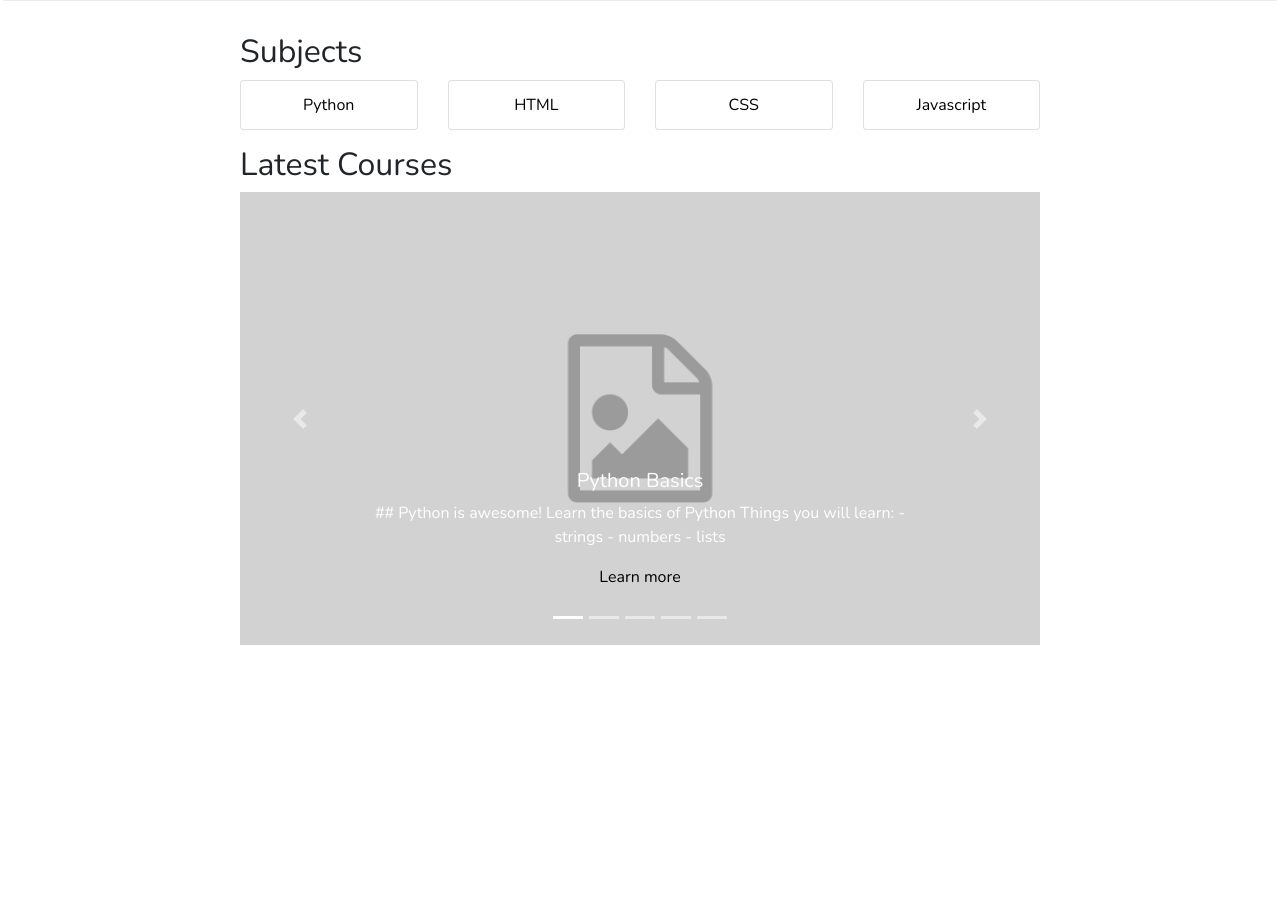
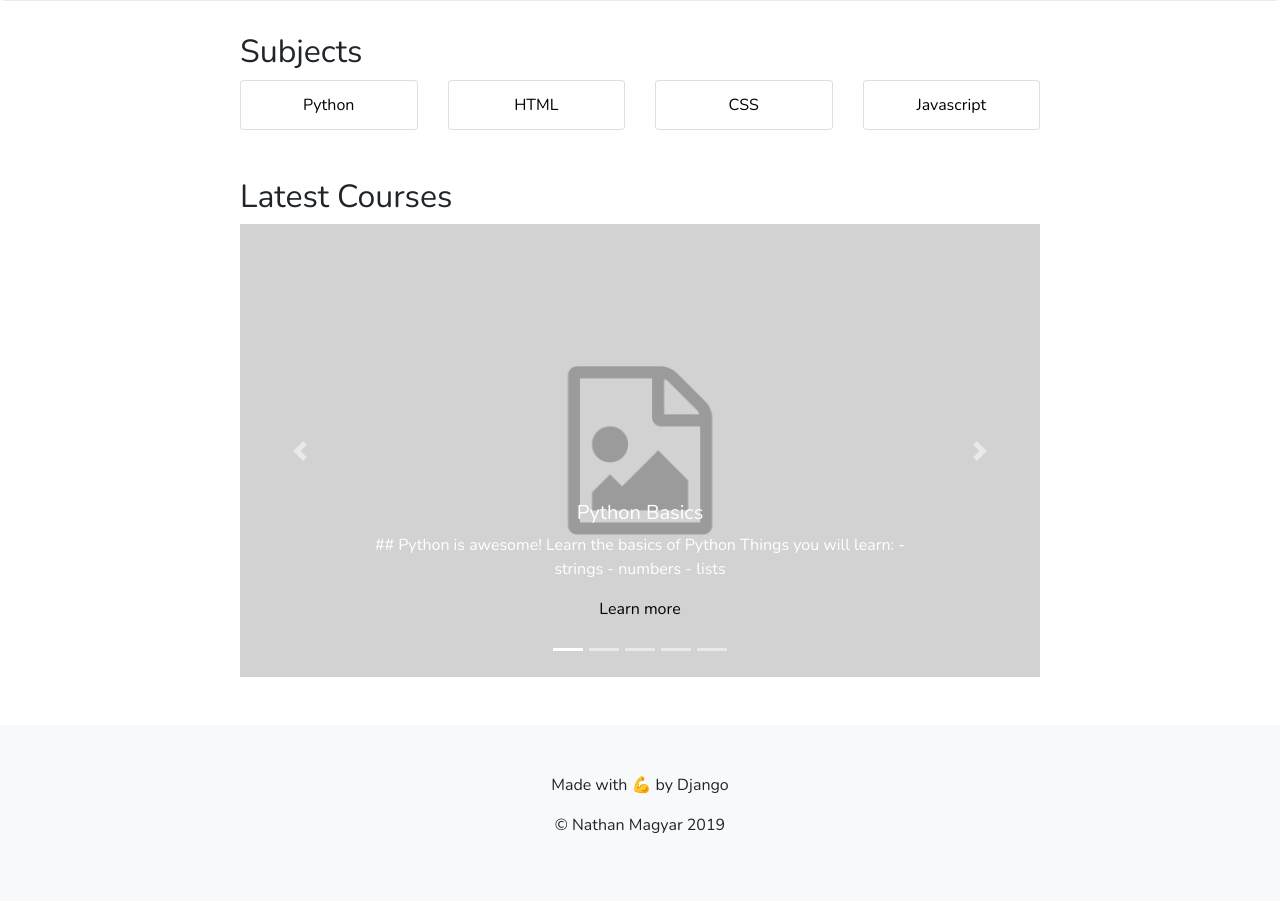
Before and after one commit to magyarn/learning_site, a Django app: page / in a window 1280 px wide. Shown: the part 371-1272 px from the top of the page. Before the commit the page ends 1016 px from the top, so only its background shows below. Run offline with Django 3.2, Linux system fonts and the light colour scheme; data comes from the database, SQL or seed files in the repository; some libraries are stand-ins or nearby versions.

Commit message:
Add footer and style homepage more

```diff
--- a/courses/templates/courses/base.html
+++ b/courses/templates/courses/base.html
@@ -46,6 +46,10 @@
         {% block breadcrumbs %}{% endblock breadcrumbs %}
       {% endblock content %}
     </main>
+    <footer class="bg-light container-fluid d-flex flex-column justify-content-center py-5">
+      <p class="text-center">Made with 💪 by Django</p>
+      <p class="text-center">&copy; Nathan Magyar 2019</p>
+    </footer>
     <script src="{% static 'js/vendor/jquery-3.3.1.min.js' %}"></script>
     <script src="{% static 'js/vendor/jquery.formset.js' %}"></script>
     <script src="{% static 'js/vendor/bootstrap.min.js' %}"></script>
--- a/courses/templates/courses/home.html
+++ b/courses/templates/courses/home.html
@@ -11,6 +11,7 @@
   </div>
 </div>
 <div class="site-container">
+  <section class="m-top-5">
     <h2>Subjects</h2>
     <ul class="card-deck">
       {% for subject in subjects %}
@@ -21,6 +22,8 @@
       </li>
       {% endfor %}
     </ul>
+  </section>
+  <section class="my-5">
     <h2>Latest Courses</h2>
     <div id="carouselExampleIndicators" class="carousel slide" data-ride="carousel" data-interval="false">
       <ol class="carousel-indicators">
@@ -52,6 +55,7 @@
         <span class="sr-only">Next</span>
       </a>
     </div>
+  </section>
 </div>
 
 {% endblock content %}
```
Lines whose indentation alone changed are shown as unchanged.
